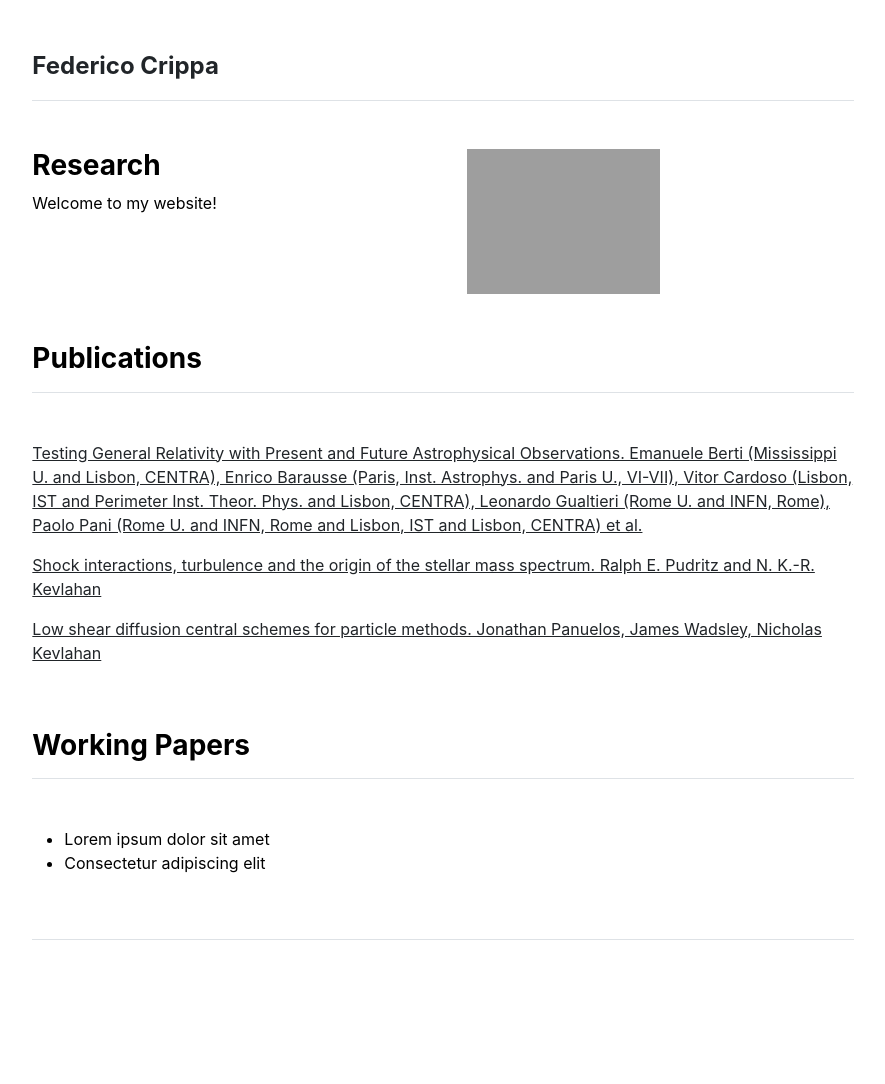
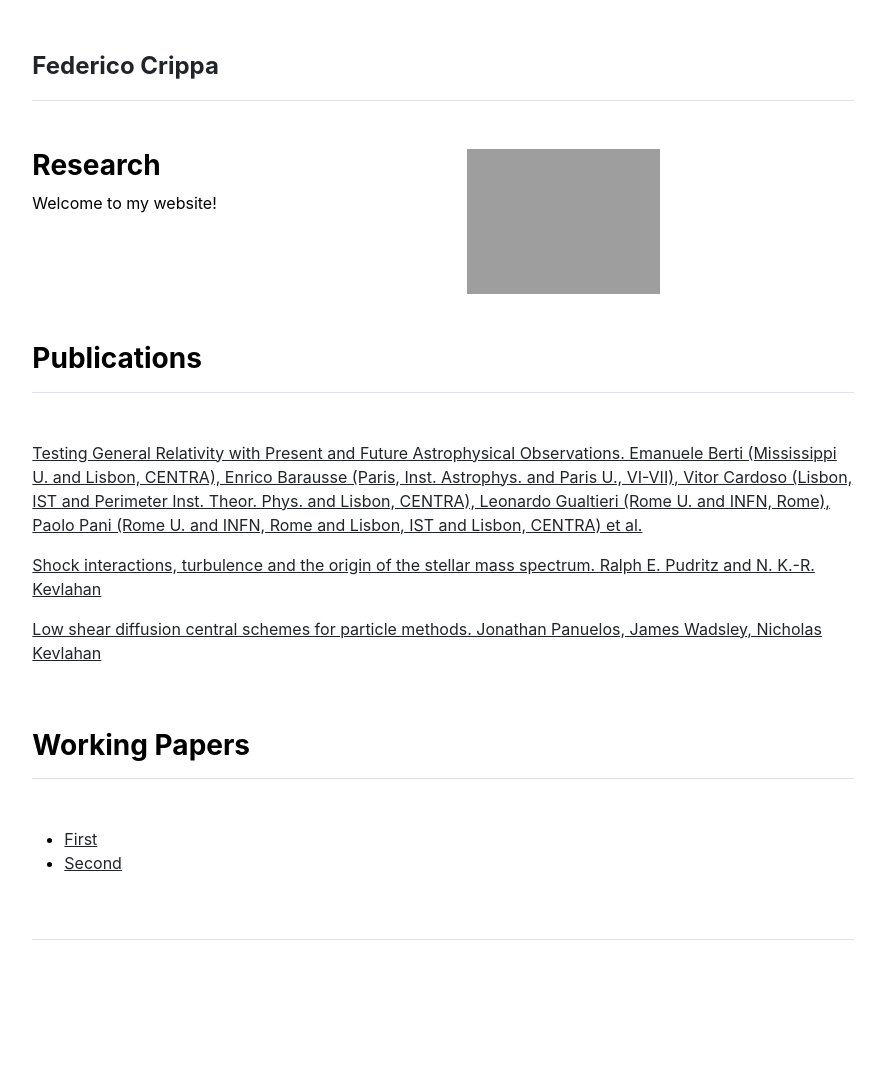
Before and after one commit to fedecrp/fedecrp.github.io, a Jekyll site: the page built from index.md, in a window 1280 px wide. Shown: the whole page, without its empty margins (197-1082 px from the left). Built offline with Jekyll 4.4.1, drawn with Linux system fonts in a browser that asks for light colours.

Commit message:
Update working_papers.html

```diff
--- a/_includes/working_papers.html
+++ b/_includes/working_papers.html
@@ -2,8 +2,12 @@
   <div>
     <h3 class="fw-bold border-bottom pb-3 mb-5">Working Papers</h3>
     <ul>
-  <li>Lorem ipsum dolor sit amet</li>
-  <li>Consectetur adipiscing elit</li>
+  <li>
+    <a href="https://en.wikipedia.org/wiki/Stella_Maris_(novel)">First</a>
+  </li>
+  <li>
+    <a href="https://en.wikipedia.org/wiki/Stella_Maris_(novel)">Second</a>
+  </li>
 </ul>
   </div>
 </div>
```
